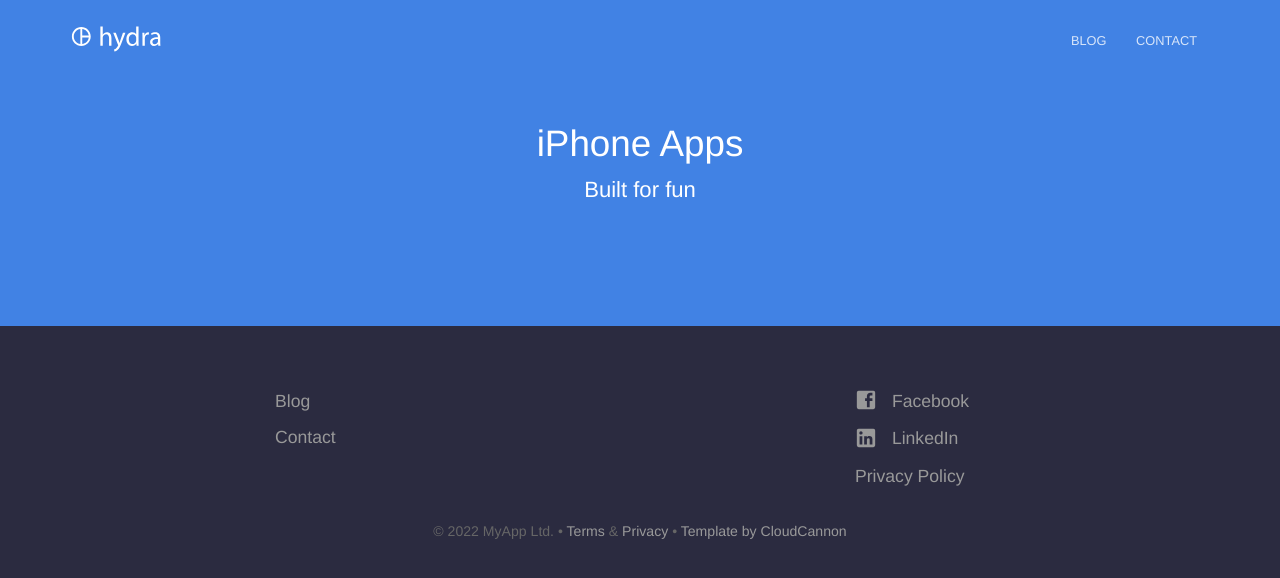
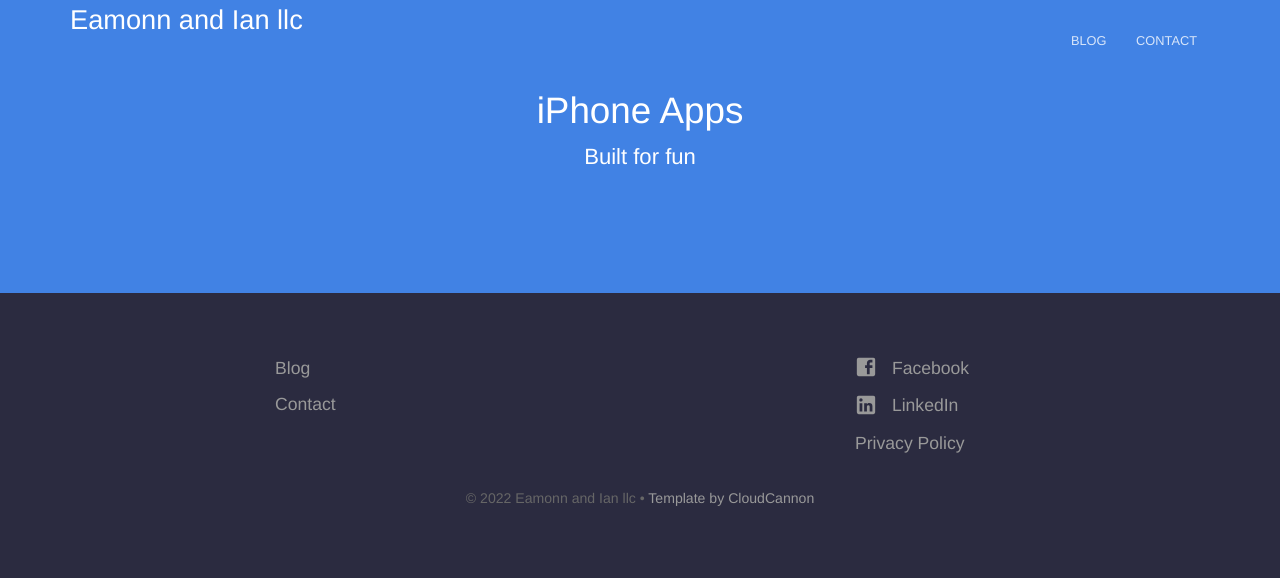
Before and after one commit to GilesNugent/EamonnandIan, a Jekyll site: the page built from index.html, in a window 1280 px wide. Shown: the top 578 px of the page. Built offline with Jekyll 4.4.1, drawn with Linux system fonts in a browser that asks for light colours.

Commit message:
Update default.html

```diff
--- a/_layouts/default.html
+++ b/_layouts/default.html
@@ -23,7 +23,7 @@
 	<body>
 		<header>
 			<div class="container">
-				<div class="company-name"><a href="{{ site.baseurl }}/"><img src="{{ site.baseurl }}/images/logo.svg" alt="Hydra Logo" width="95" height="33" /></a></div>
+				<div class="company-name"><a href="{{ site.baseurl }}/">Eamonn and Ian llc</div>
 				{% include navigation.html %}
 			</div>
 		</header>
@@ -44,7 +44,7 @@
 					</ul>
 					{% endfor %}
 				</div>
-				<p class="copyright">&copy; {{ site.time | date: '%Y' }} MyApp Ltd. • <a href="#">Terms</a> &amp; <a href="#">Privacy</a> • <a href="https://cloudcannon.com/">Template by CloudCannon</a></p>
+				<p class="copyright">&copy; {{ site.time | date: '%Y' }} Eamonn and Ian llc • <a href="https://cloudcannon.com/">Template by CloudCannon</a></p>
 			</div>
 		</footer>
 		<script>
```
